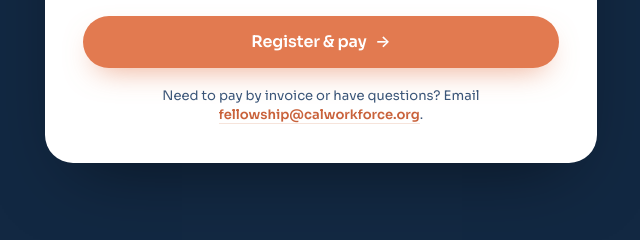
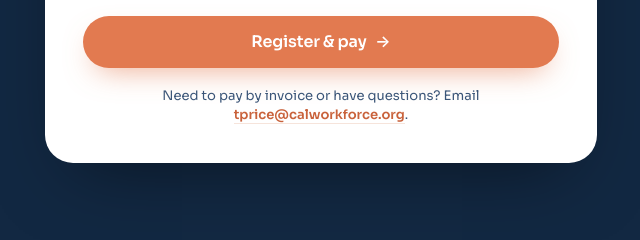
Before and after one commit to Cal-Workforce/cwa-website, a plain HTML site: page fellowship.html in a window 1280 px wide. Shown: the part 5213-5453 px from the top of the page, 569-1209 px from the left. Drawn offline with Linux system fonts and the light colour scheme.

Commit message:
Fellowship: questions email now tprice@calworkforce.org
Co-Authored-By: Claude Sonnet 5.5 <noreply@anthropic.com>

```diff
--- a/fellowship.html
+++ b/fellowship.html
@@ -615,7 +615,7 @@
         <h3>Reserve your seat.</h3>
         <p>Register and pay online through our secure Ticket Tailor checkout. Your seat is confirmed once payment is complete.</p>
         <a class="btn btn-primary" id="register-btn" href="https://buytickets.at/californiaworkforceassociation/2516522" target="_blank" rel="noopener">Register &amp; pay <span class="btn-arrow" aria-hidden="true">→</span></a>
-        <p class="form-note">Need to pay by invoice or have questions? Email <a href="mailto:fellowship@calworkforce.org">fellowship@calworkforce.org</a>.</p>
+        <p class="form-note">Need to pay by invoice or have questions? Email <a href="mailto:tprice@calworkforce.org">tprice@calworkforce.org</a>.</p>
       </div>
     </div>
   </div>
```
